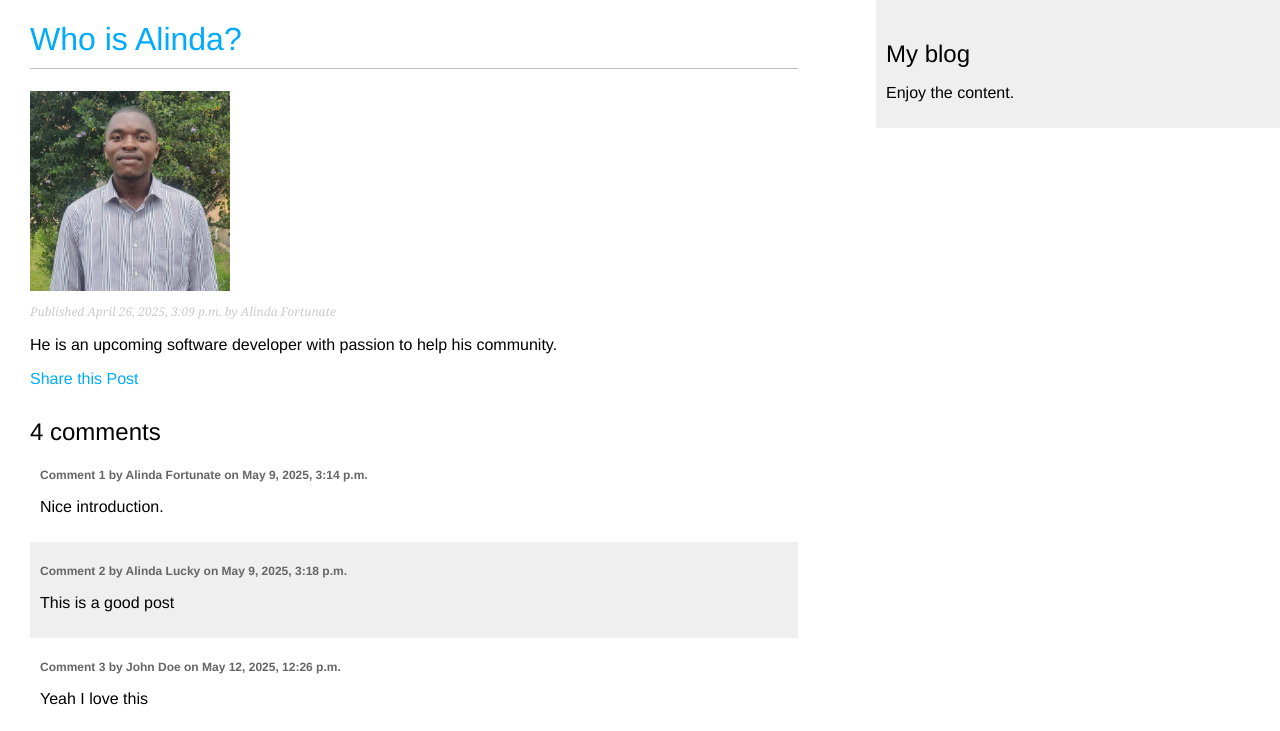
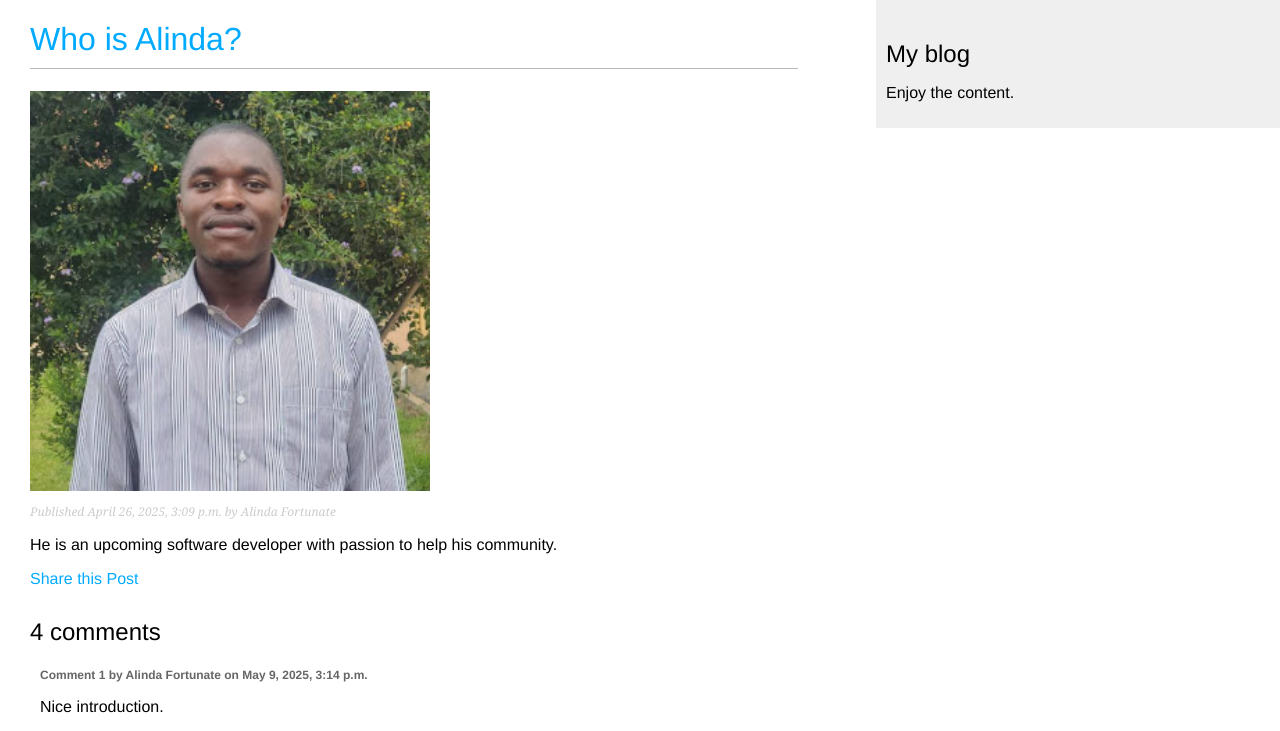
Before and after one commit to alindafortunate/Deep_Dive_in_Django_After_ALX, a Django app: page /2025/4/26/who-is-alinda/ in a window 1280 px wide. Shown: the top 731 px of the page. Run offline with Django 5.2, Linux system fonts and the light colour scheme; data comes from the database, SQL or seed files in the repository; parts of the project's set-up code (start-up, migrations or seed data) failed here and were passed over.

Commit message:
Modified the image class the width

```diff
--- a/blog_site/blog/static/css/blog.css
+++ b/blog_site/blog/static/css/blog.css
@@ -105,6 +105,6 @@ input[type=submit] {
 img.my_image {
     display: block;
     height: auto;
-    max-width: 200px;
+    max-width: 400px;
     width: 100%;
 }
```
